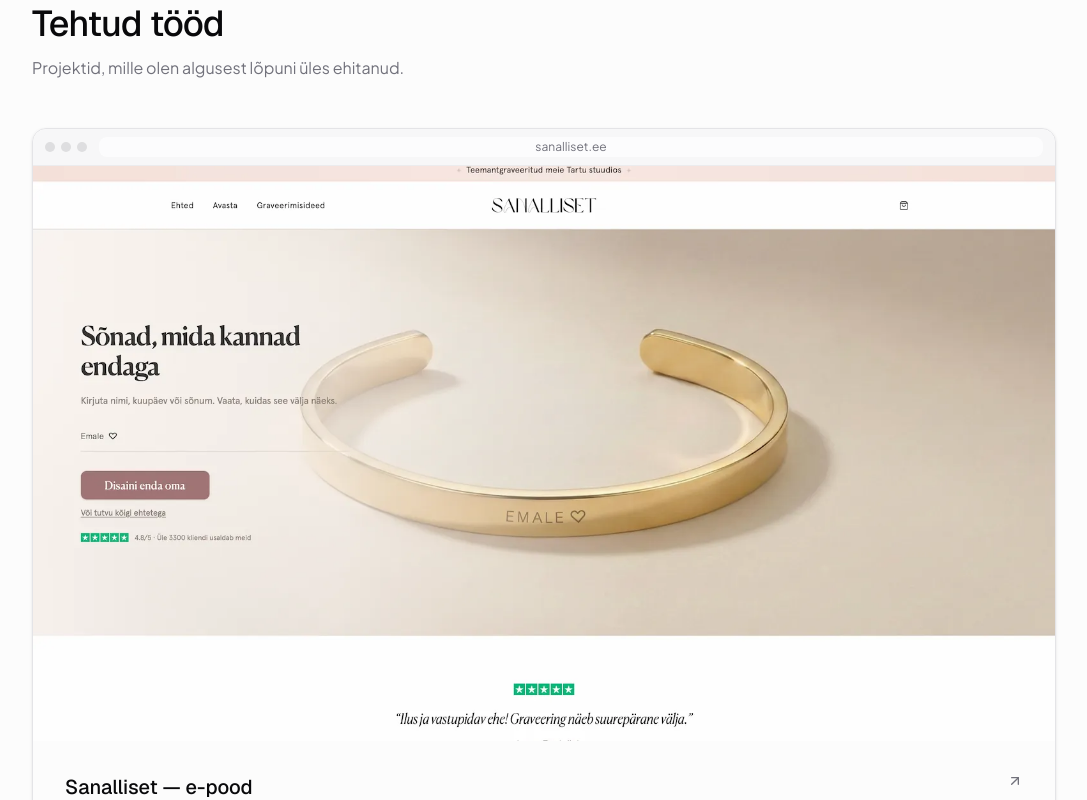
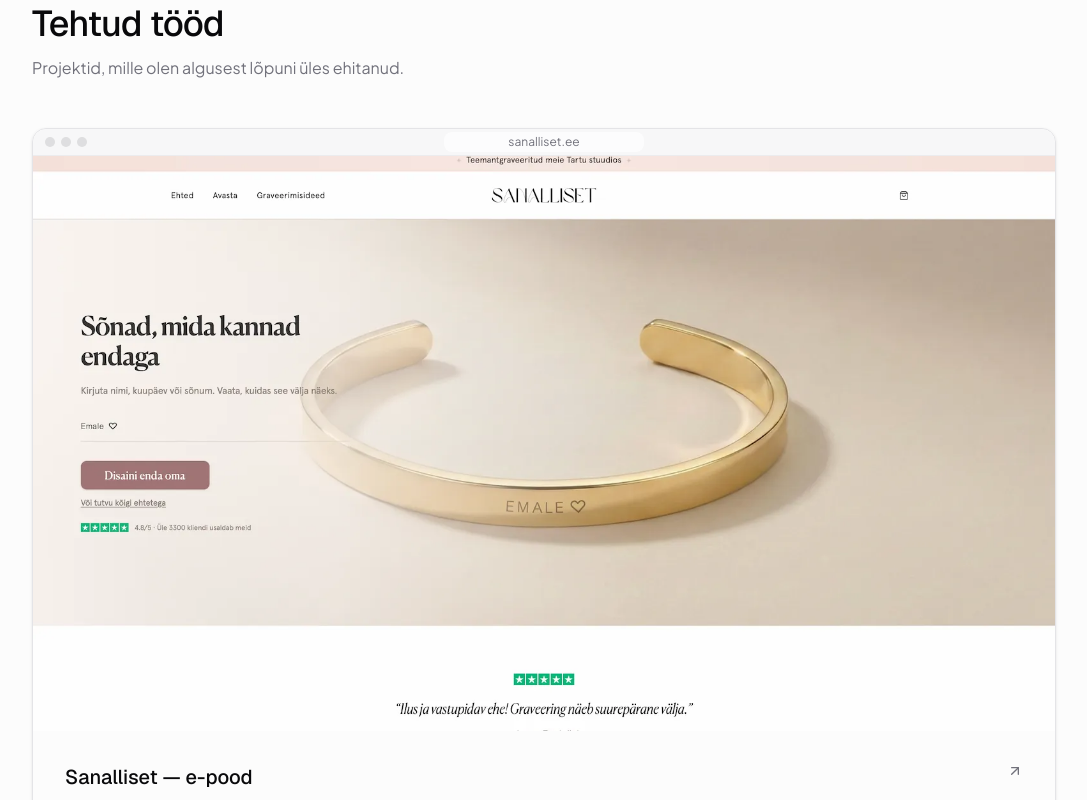
Before and after one commit to TheKents0209/portfolio, a Next.js app: page / in a window 1280 px wide. Shown: the part 3000-3800 px from the top of the page, without its empty margins (96-1183 px from the left). Built offline with nearby package versions, Linux system fonts and the light colour scheme.

Commit message:
feat: improve layout of BrowserFrame component for better URL display

```diff
--- a/src/components/browser-frame.tsx
+++ b/src/components/browser-frame.tsx
@@ -7,7 +7,7 @@
   return (
     <div className="bg-muted/60 overflow-hidden rounded-t-xl">
       {/* Top bar */}
-      <div className="border-border/60 flex items-center gap-2 border-b px-3 py-2">
+      <div className="border-border/60 relative flex items-center border-b px-3 py-2">
         {/* Traffic-light dots — muted, decorative */}
         <div className="flex gap-1.5" aria-hidden="true">
           <span className="bg-foreground/10 size-2.5 rounded-full" />
@@ -16,8 +16,10 @@
         </div>
 
         {url && (
-          <div className="bg-background/60 text-muted-foreground ml-1 flex-1 rounded-md px-2.5 py-0.5 text-center text-xs">
-            {url}
+          <div className="absolute inset-x-0 flex justify-center px-16">
+            <div className="bg-background/60 text-muted-foreground rounded-md px-16 py-0.5 text-xs">
+              {url}
+            </div>
           </div>
         )}
       </div>
```
